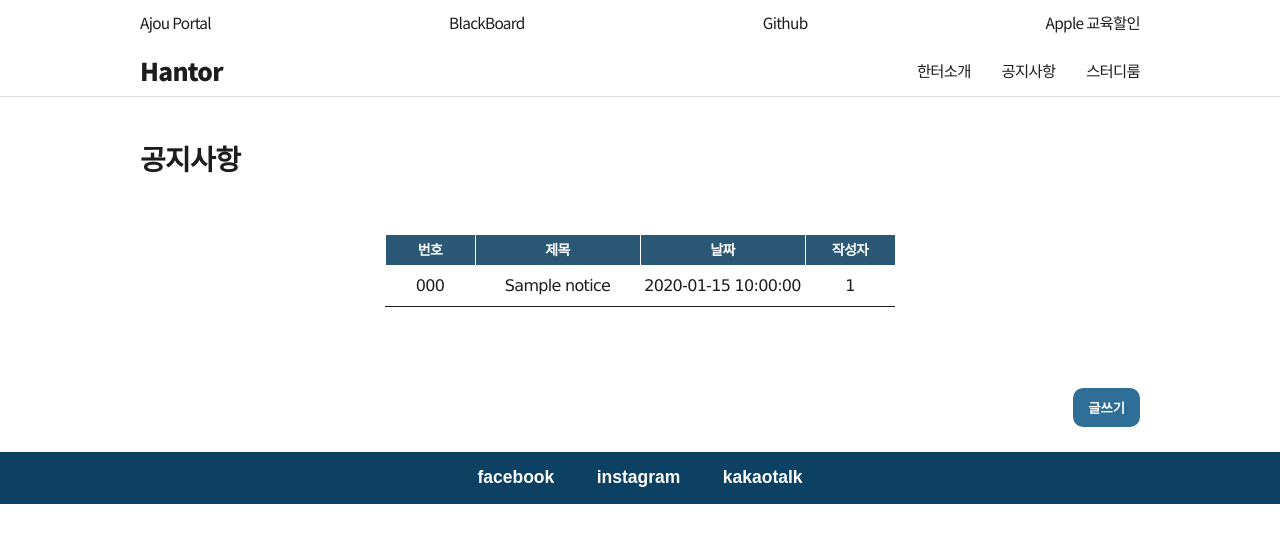
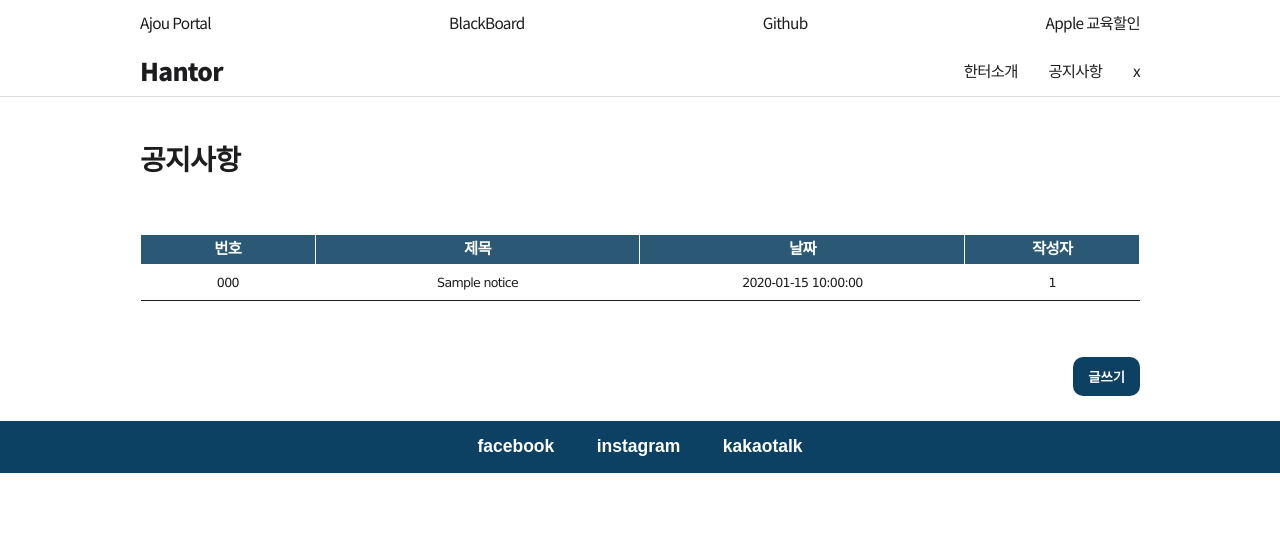
Before and after one commit to sumiini/hantor-project, a PHP site: page /noticemain.php in a window 1280 px wide. Shown: the top 543 px of the page. Run offline with PHP 8.4, Linux system fonts and the light colour scheme; tables that the repository leaves empty or names only in its code hold one stand-in row (values such as "Sample post").

Commit message:
게시판 페이징 작업중

```diff
--- a/css/common.css
+++ b/css/common.css
@@ -86,7 +86,7 @@ a{
     width: 80px;
     height: 80px;
     background-color: rgb(12,65,99);
-    border-radius: 50%;
+    /* border-radius: 50%; */
 
     cursor: pointer;
 
--- a/css/noticemains.css
+++ b/css/noticemains.css
@@ -1,18 +1,36 @@
+h1{
+    font-size: 2rem;
+    font-family: Verdana;
+    margin: 0 auto;
+}
 
-#tnum, #ttitle, #tdate, #tperson{
+.postboard{
+    width: 100%;
+    padding: 0 1rem;
+}
+
+.tnum, .ttitle, .tdate, .tperson{
     color:white;
-    font-size: 1rem;
+    font-size: 1.1rem;
     font-family: verdana;
-    padding: 0.5rem;
     border: 1px solid white;
+    padding: 0.4rem;
     background-color: rgb(43, 89, 117);
 }
 
+.cnum, .ctitle, .cdate, .cperson{
+    text-align: center;
+    font-family: verdana;
+    font-size: 0.9rem;
+    border-bottom:1px solid;
+    padding: 0.7rem 0;
+}
+
 #writebtn{
-    margin-top: 25px;
+    /* margin-top: 25px; */
     margin-bottom:25px;
     padding:10px 15px;
-    background: rgb(47, 110, 150);
+    background: rgb(12,65,99);
     border:0 none;
     font-weight: 600;
     color: white;
@@ -25,3 +43,14 @@
     margin: 3vh auto;
     align-items: center;
 }
+
+
+@media (max-width: 1000px){
+    #tnum, #ttitle, #tdate, #tperson{
+        /* font-size: 0.7rem; */
+    }
+    h1{
+
+        padding: 0 1rem;
+    }
+}
--- a/index.html
+++ b/index.html
@@ -28,7 +28,7 @@
           <a href="index.html" class="local-menu-item" target="_self">Hantor</a>
           <a href="intro.html" class="intro-btn" target="_self">한터소개</a>
           <a href="noticemain.php" class="notice-btn" target="_self">공지사항</a>
-          <a href="studyroom.html" class="studyroom-btn" target="_self">스터디룸</a>
+          <a href="#" class="studyroom-btn" target="_self">x</a>
         </div>
       </nav>
       <section class="content-section" id="content-section-0">
@@ -66,7 +66,6 @@
         <div class="menu-boxes">
           <div class="menu" id="menu_intro" onclick="location.href='intro.html';">한터 소개</div>
           <div class="menu" id="menu_notice" onclick="location.href='noticemain.php';">공지사항</div>
-          <div class="menu" id="menu_studyroom" onclick="location.href='studyroom.html';">스터디룸</div>
         </div>
 
       </section>
--- a/noticemain.php
+++ b/noticemain.php
@@ -30,39 +30,40 @@
           <a href="index.html" class="local-menu-item" target="_self">Hantor</a>
           <a href="intro.html" class="intro-btn">한터소개</a>
           <a href="noticemain.php" class="notice-btn">공지사항</a>
-          <a href="studyroom.html" class="studyroom-btn">스터디룸</a>
+          <a href="#" class="studyroom-btn">x</a>
         </div>
       </nav>
 
       <section class="notice-content-section">
-        <h1 style='font-size: 2rem; font-family:verdana;'>공지사항</h1>
-        <table clase="postboard" style='margin: 7vh auto;'>
+        <h1>공지사항</h1>
+        <table class="postboard" style='margin: 7vh auto;'>
 
           <thead>
             <tr>
-              <th id="tnum" width="75px">번호</th>
-              <th id="ttitle" width="150px">제목</th>
-              <th id="tdate" width="150px">날짜</th>
-              <th id="tperson" width="75px">작성자</th>
+              <th class="tnum" width="75px">번호</th>
+              <th class="ttitle" width="150px">제목</th>
+              <th class="tdate" width="150px">날짜</th>
+              <th class="tperson" width="75px">작성자</th>
 
             </tr>
           </thead>
+
           <tbody id="tbody" >
 
             <?php
 
               $conn = mysqli_connect("127.0.0.1", "root", "970107", "opentutorials");
               // $conn = mysqli_connect("127.0.0.1", "root", "sumin8411", "opentutorials");
-              $sql = "select * from notice order by number desc limit 0,20";
+              $sql = "select * from notice order by number desc limit 0,15";
               $result = mysqli_query($conn, $sql);
 
               if(mysqli_num_rows($result)>0){ // 출력할 행이 있을 경우에만 아래 블록 실행
                   while($row = mysqli_fetch_assoc($result)){
                       echo '<tr>
-                      <td width="75px" align="center" style="font-family:verdana; font-size: medium; border-bottom:1px solid; padding-top:10px; padding-bottom:10px; ">'.$row["number"].'</td>
-                      <td width="150px" align=center" style=" font-family:verdana; font-size: medium; text-align:center; border-bottom:1px solid; padding-top:10px; padding-bottom:10px;""><a href=view.php?db="opentutorials"&number='.$row["number"].'>'.$row["title"].'</a></td>
-                      <td width="150px" align="center" style="font-family:verdana; font-size: medium; border-bottom:1px solid; padding-top:10px; padding-bottom:10px;">'.$row["date"].'</td>
-                      <td width="75px" align="center" style="font-family:verdana; font-size: medium; border-bottom:1px solid; padding-top:10px; padding-bottom:10px;">'.$row["id"].'</td>
+                      <td class="cnum">'.$row["number"].'</td>
+                      <td class="ctitle"><a href=view.php?db="opentutorials"&number='.$row["number"].'>'.$row["title"].'</a></td>
+                      <td class="cdate">'.$row["date"].'</td>
+                      <td class="cperson">'.$row["id"].'</td>
                       </tr>';
 
                   }
```
Also changed, not shown: view.php (+1 -7 lines), write_action.php (+4 -4 lines), images/lock.png (added), 1 other file.
